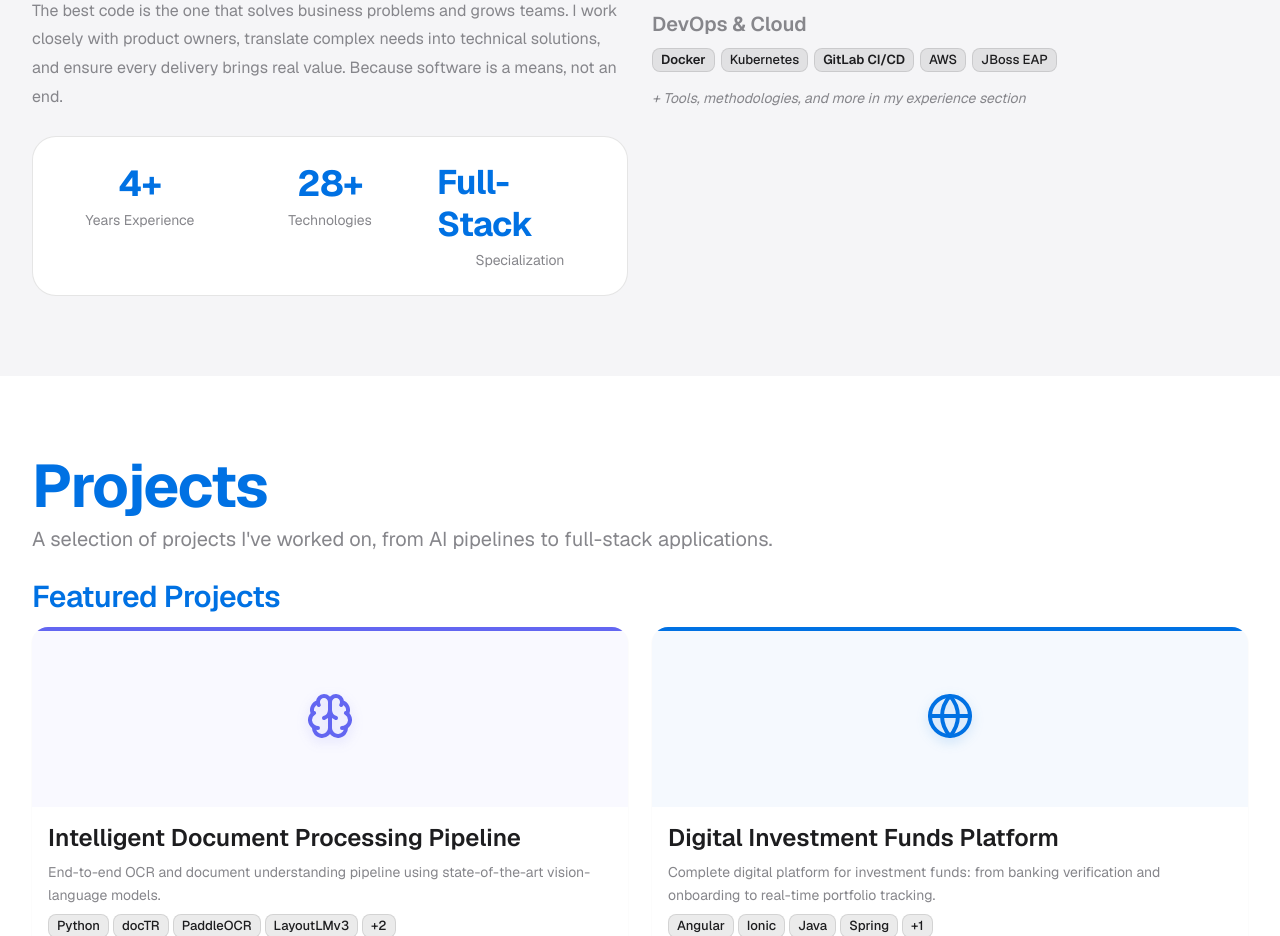
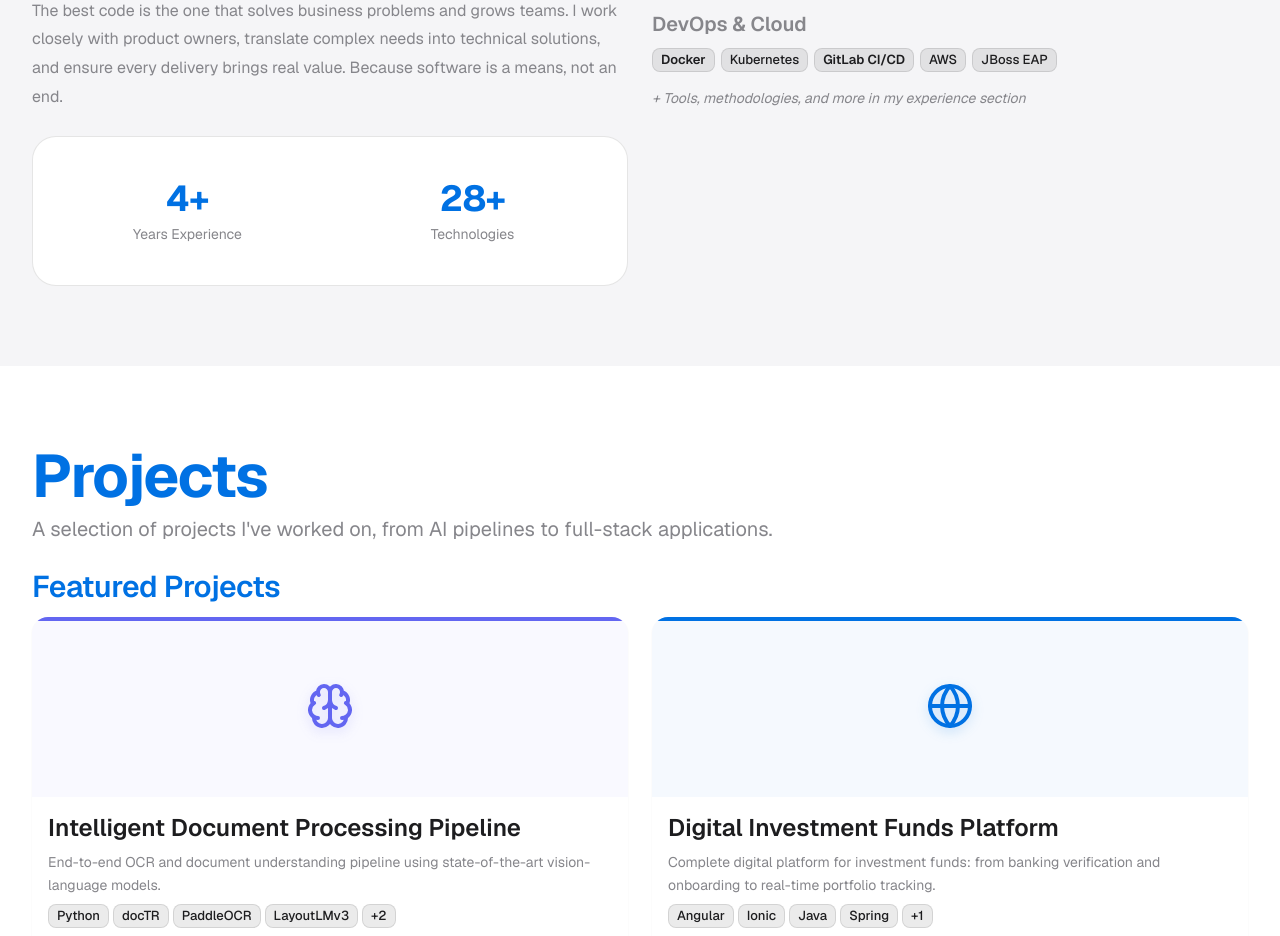
Before and after one commit to pguerrerolinares/personal-portfolio, a Next.js app: page /en in a window 1280 px wide. Shown: the part 1420-2356 px from the top of the page. Built offline with nearby package versions, Linux system fonts and the light colour scheme.

Commit message:
playground

```diff
--- a/components/sections/about/about.tsx
+++ b/components/sections/about/about.tsx
@@ -85,45 +85,31 @@ export function About() {
                 mt: LAYOUT.spacing.container,
                 p: LAYOUT.spacing.grid,
                 display: 'grid',
-                gridTemplateColumns: 'repeat(3, 1fr)',
+                gridTemplateColumns: 'repeat(2, 1fr)',
                 gap: LAYOUT.spacing.grid,
                 bgcolor: 'background.paper',
                 borderRadius: LAYOUT.borderRadius.lg,
                 border: 1,
                 borderColor: 'divider',
-                alignItems: 'start', // Ensure top alignment if heights differ, or 'center'
+                alignItems: 'center',
+                alignContent: 'center',
+                justifyContent: 'center',
               }}
             >
-              <Box sx={{ display: 'flex', flexDirection: 'column', alignItems: 'center', justifyContent: 'center' }}>
-                <Typography variant="h4" sx={{ fontWeight: 700, color: 'primary.main', mb: 1 }}>
+              <Box sx={{ display: 'flex', flexDirection: 'column', alignItems: 'center', justifyContent: 'center', minHeight: '100px' }}>
+                <Typography variant="h4" sx={{ fontWeight: 700, color: 'primary.main', mb: 1, lineHeight: 1.2 }}>
                   4+
                 </Typography>
                 <Typography variant="body2" color="text.secondary" align="center">
                   {t("stats.years")}
                 </Typography>
               </Box>
-              <Box sx={{ display: 'flex', flexDirection: 'column', alignItems: 'center', justifyContent: 'center' }}>
-                <Typography variant="h4" sx={{ fontWeight: 700, color: 'primary.main', mb: 1 }}>
+              <Box sx={{ display: 'flex', flexDirection: 'column', alignItems: 'center', justifyContent: 'center', minHeight: '100px' }}>
+                <Typography variant="h4" sx={{ fontWeight: 700, color: 'primary.main', mb: 1, lineHeight: 1.2 }}>
                   {skills.length}+
                 </Typography>
                 <Typography variant="body2" color="text.secondary" align="center">
                   {t("stats.technologies")}
-                </Typography>
-              </Box>
-              <Box sx={{ display: 'flex', flexDirection: 'column', alignItems: 'center', justifyContent: 'center' }}>
-                <Typography
-                  variant="h4"
-                  sx={{
-                    fontWeight: 700,
-                    color: 'primary.main',
-                    mb: 1,
-                    fontSize: { xs: '1.5rem', sm: '2.125rem' } // Slightly smaller on mobile to fit "Full-Stack"
-                  }}
-                >
-                  Full-Stack
-                </Typography>
-                <Typography variant="body2" color="text.secondary" align="center">
-                  {t("stats.focus")}
                 </Typography>
               </Box>
             </Box>
```
Also changed, not shown: 1 other file (tests, documents, lock files or other folders).
